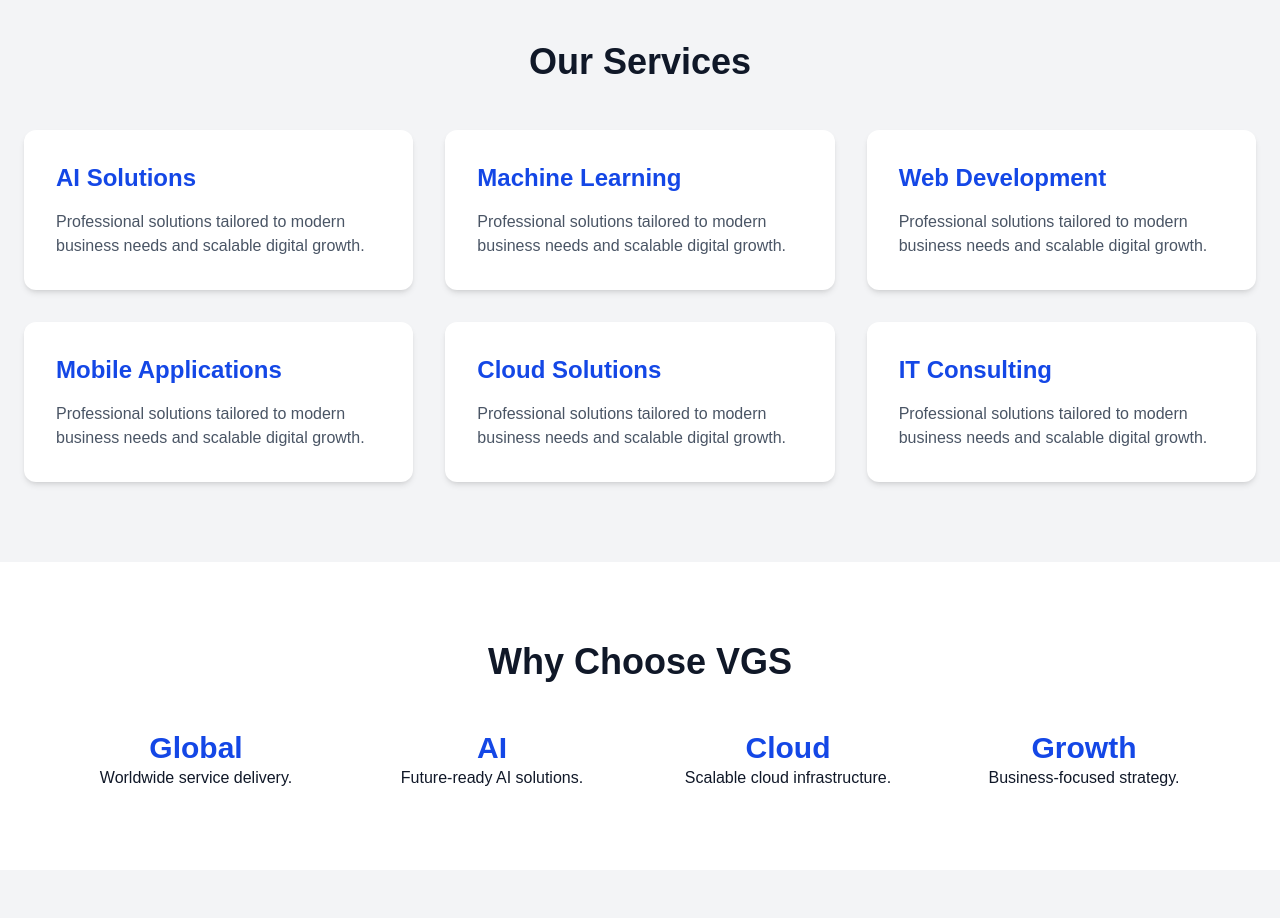
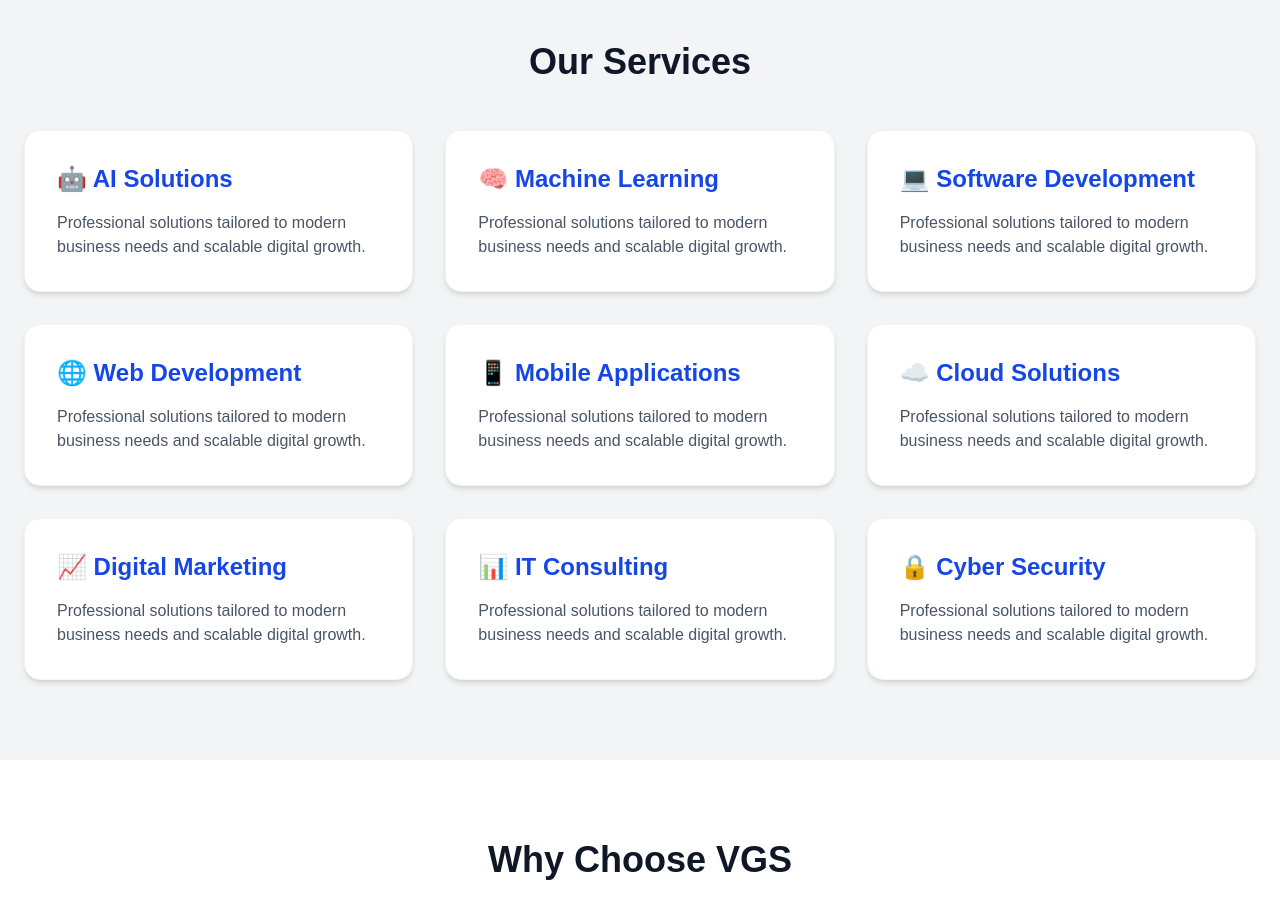
Before and after one commit to venzags/vgs-website, a Next.js app: page / in a window 1280 px wide. Shown: the part 1100-2018 px from the top of the page. Built offline with nearby package versions, Linux system fonts and the light colour scheme.

Commit message:
VGS V3.3 modern service cards and new services added

```diff
--- a/src/app/page.tsx
+++ b/src/app/page.tsx
@@ -7,13 +7,16 @@ import Image from "next/image";
 export default function Home() {
   const [menuOpen, setMenuOpen] = useState(false);
   const services = [
-    "AI Solutions",
-    "Machine Learning",
-    "Web Development",
-    "Mobile Applications",
-    "Cloud Solutions",
-    "IT Consulting",
-  ];
+  "🤖 AI Solutions",
+  "🧠 Machine Learning",
+  "💻 Software Development",
+  "🌐 Web Development",
+  "📱 Mobile Applications",
+  "☁️ Cloud Solutions",
+  "📈 Digital Marketing",
+  "📊 IT Consulting",
+  "🔒 Cyber Security",
+];
 
   const industries = [
     "Healthcare",
@@ -219,7 +222,7 @@ export default function Home() {
             {services.map((service) => (
               <div
                 key={service}
-                className="bg-white rounded-xl shadow-md p-8 hover:shadow-xl transition"
+                className="bg-white p-8 rounded-2xl shadow-md hover:shadow-2xl hover:-translate-y-3 transition-all duration-500 border border-gray-100 hover:border-blue-500"
               >
                 <h3 className="text-2xl font-bold text-blue-700 mb-4">
                   {service}
```
